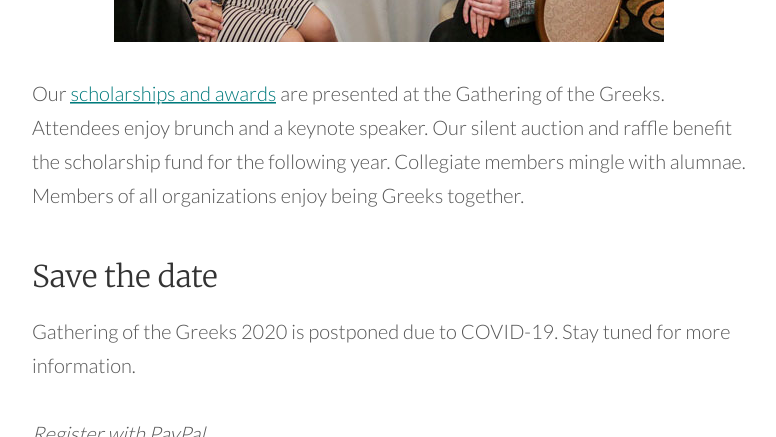
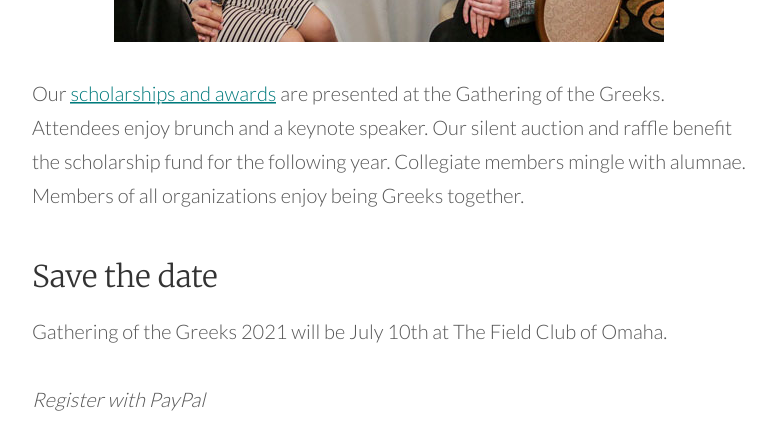
Before and after one commit to courtneyxann/oapa, a Jekyll site: the page built from docs/events.md, in a window 1280 px wide and 900 px high, scrolled down 988 px, cut to the strip 0-437 px from the top of the window. Shown: the whole strip, without its empty margins (251-1027 px from the left). Built offline with Jekyll 4.4.1, drawn with Linux system fonts in a browser that asks for light colours.

Commit message:
updating GoG 2021.

```diff
--- a/docs/events.md
+++ b/docs/events.md
@@ -10,7 +10,7 @@
 Our [scholarships and awards]({{ site.github.url }}/applications) are presented at the Gathering of the Greeks. Attendees enjoy brunch and a keynote speaker. Our silent auction and raffle benefit the scholarship fund for the following year. Collegiate members mingle with alumnae. Members of all organizations enjoy being Greeks together.
 
 ### Save the date
-Gathering of the Greeks 2020 is postponed due to COVID-19. Stay tuned for more information.
+Gathering of the Greeks 2021 will be July 10th at The Field Club of Omaha.
 
 *Register with PayPal*
 <form action="https://www.paypal.com/cgi-bin/webscr" method="post" target="_top">
```
